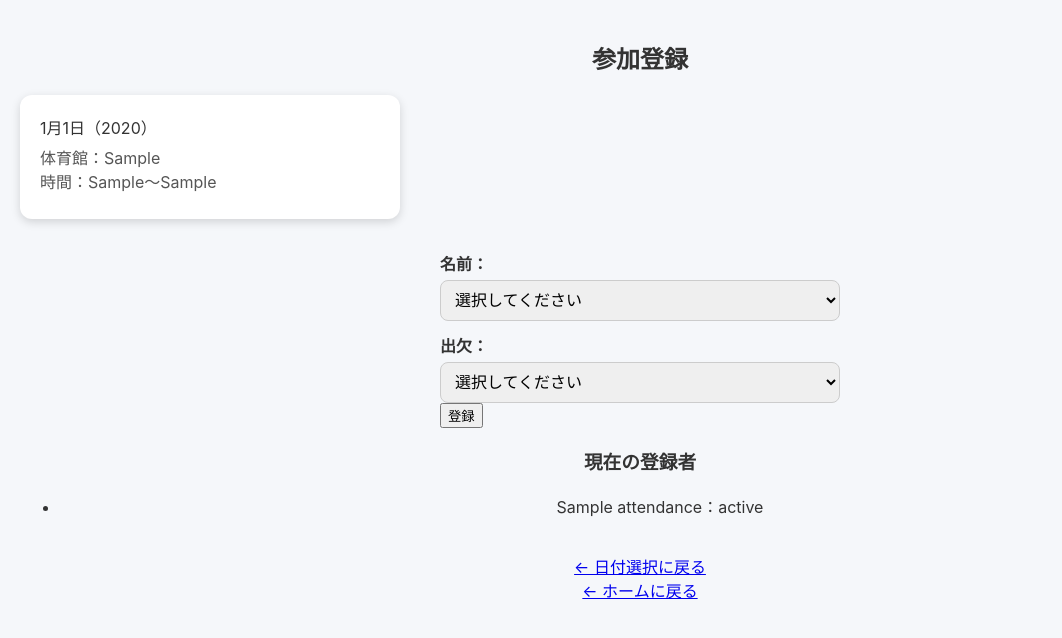
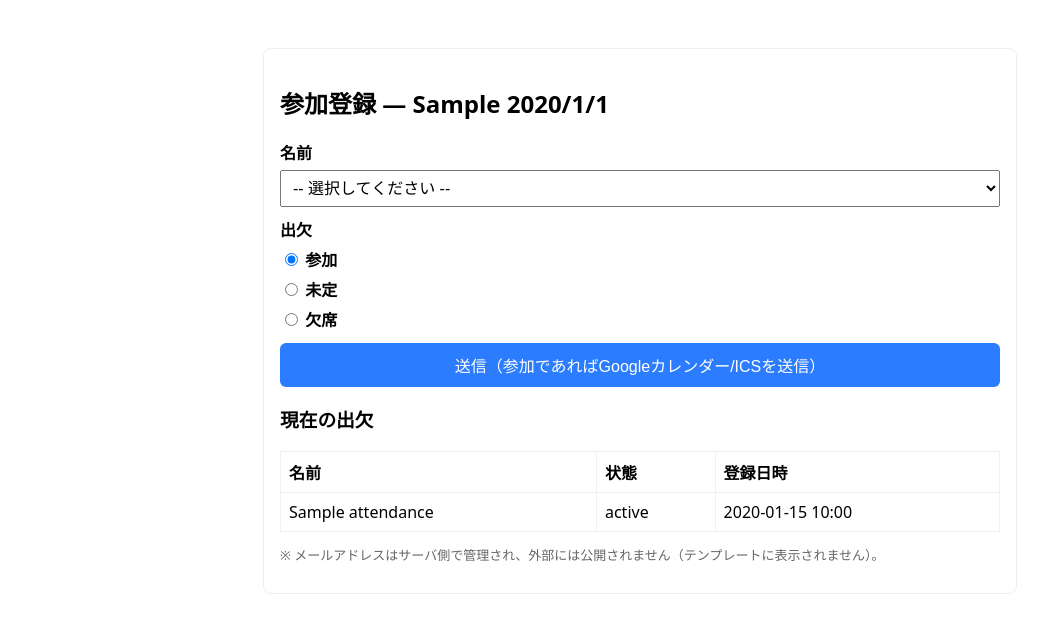
Before and after one commit to matsumurashin0125/event-app7, a Flask app: page /register/event/1 in a window 1280 px wide. Shown: the top 638 px of the page, without its empty margins (0-1062 px from the left). Run offline with Flask 3, Linux system fonts and the light colour scheme; tables that the repository leaves empty hold one stand-in row (values such as "Sample post").

Commit message:
Update register_form.html

```diff
--- a/templates/register_form.html
+++ b/templates/register_form.html
@@ -1,57 +1,63 @@
-<!DOCTYPE html>
-<html>
+<!-- templates/register_form.html -->
+<!doctype html>
+<html lang="ja">
 <head>
+  <meta charset="utf-8">
   <title>参加登録</title>
-    <meta name="viewport" content="width=device-width, initial-scale=1">
-    <link rel="stylesheet" href="/static/style.css">
+  <meta name="viewport" content="width=device-width,initial-scale=1">
+  <style>
+    body{font-family:system-ui,-apple-system,"Hiragino Kaku Gothic ProN","メイリオ",sans-serif;padding:20px}
+    .card{max-width:720px;margin:20px auto;border:1px solid #eee;padding:16px;border-radius:8px}
+    label{display:block;margin-bottom:6px;font-weight:600}
+    select,input[type="text"],button{padding:8px;font-size:16px;width:100%;box-sizing:border-box}
+    .btn{background:#2b7cff;color:#fff;border:none;padding:10px;border-radius:6px;cursor:pointer}
+    table{width:100%;border-collapse:collapse;margin-top:12px}
+    th,td{border:1px solid #f0f0f0;padding:8px;text-align:left}
+    .muted{color:#666;font-size:13px}
+  </style>
 </head>
 <body>
+  <div class="card">
+    <h2>参加登録 — {{ candidate.gym }} {{ candidate.year }}/{{ candidate.month }}/{{ candidate.day }}</h2>
 
-<h2>参加登録</h2>
-
-<div class="card">
-    <div class="card-title">
-        {{ candidate.month }}月{{ candidate.day }}日（{{ candidate.year }}）
-    </div>
-    <div class="card-sub">
-        体育館：{{ candidate.gym }}<br>
-        時間：{{ candidate.start }}〜{{ candidate.end }}
-    </div>
-</div>
-
-<br>
-
-<form method="POST">
-    <label>名前：</label>
-    <select name="name" required>
-        <option value="">選択してください</option>
+    <form method="POST" action="">
+      <div>
+        <label for="name">名前</label>
+        <select name="name" id="name" required>
+          <option value="">-- 選択してください --</option>
           {% for m in members %}
             <option value="{{ m }}">{{ m }}</option>
           {% endfor %}
         </select>
+      </div>
 
-    <label>出欠：</label>
-    <select name="status" required>
-        <option value="">選択してください</option>
-        <option value="参加">参加</option>
-        <option value="欠席">欠席</option>
-        <option value="未定">未定</option>
-    </select>
+      <div style="margin-top:10px;">
+        <label>出欠</label>
+        <label><input type="radio" name="status" value="参加" checked> 参加</label>
+        <label><input type="radio" name="status" value="未定"> 未定</label>
+        <label><input type="radio" name="status" value="欠席"> 欠席</label>
+      </div>
 
-    <button type="submit">登録</button>
+      <div style="margin-top:12px;">
+        <button class="btn" type="submit">送信（参加であればGoogleカレンダー/ICSを送信）</button>
+      </div>
     </form>
 
-<h3>現在の登録者</h3>
-<ul>
+    <h3 style="margin-top:18px">現在の出欠</h3>
+    <table>
+      <thead><tr><th>名前</th><th>状態</th><th>登録日時</th></tr></thead>
+      <tbody>
         {% for a in attendance %}
-        <li>{{ a.name }}：{{ a.status }}</li>
+          <tr>
+            <td>{{ a.name }}</td>
+            <td>{{ a.status }}</td>
+            <td>{{ a.created_at.strftime('%Y-%m-%d %H:%M') if a.created_at else '' }}</td>
+          </tr>
         {% endfor %}
-</ul>
+      </tbody>
+    </table>
 
-<br>
-<a class="back-link" href="{{ url_for('register') }}">← 日付選択に戻る</a>
-<br>
-<a class="back-link" href="{{ url_for('home') }}">← ホームに戻る</a>
-
+    <p class="muted">※ メールアドレスはサーバ側で管理され、外部には公開されません（テンプレートに表示されません）。</p>
+  </div>
 </body>
 </html>
```
Lines whose indentation alone changed are shown as unchanged.
